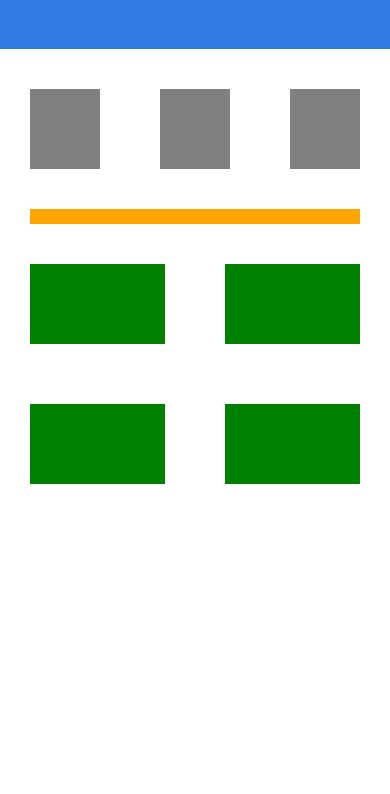
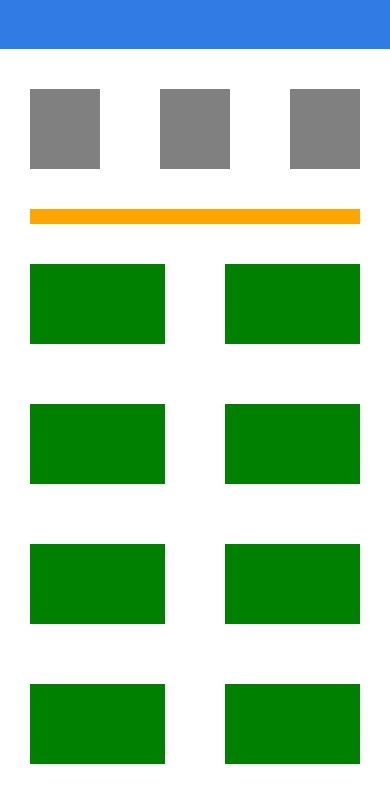
Before and after one commit to Matthewbene03/SiteTeste, a plain HTML site: page index.html in a window 390 px wide. Shown: the part 58-852 px from the top of the page. Drawn offline with Linux system fonts and the light colour scheme.

Commit message:
Atualizações na atividade: Feita atualizaçõs no CSS para tela de min: 300px e max:800px.

```diff
--- a/css/estilo.css
+++ b/css/estilo.css
@@ -281,7 +281,9 @@ h1{
 
         display: grid;
         grid-template-areas: 'V1 V2'
-                             'V3 V4';
+                             'V3 V4'
+                             'V5 V6'
+                             'V7 V8';
     }
 
     .VerdeFilho1{
@@ -315,4 +317,36 @@ h1{
         height: 80px;
         margin: 30px;
     }
+
+    .VerdeFilho5{
+        grid-area: V5;
+        background-color: green;
+        color: green;
+        height: 80px;
+        margin: 30px;
+    }
+
+    .VerdeFilho6{
+        grid-area: V6;
+        background-color: green;
+        color: green;
+        height: 80px;
+        margin: 30px;
+    }
+
+    .VerdeFilho7{
+        grid-area: V7;
+        background-color: green;
+        color: green;
+        height: 80px;
+        margin: 30px;
+    }
+
+    .VerdeFilho8{
+        grid-area: V8;
+        background-color: green;
+        color: green;
+        height: 80px;
+        margin: 30px;
+    }
 }
```
